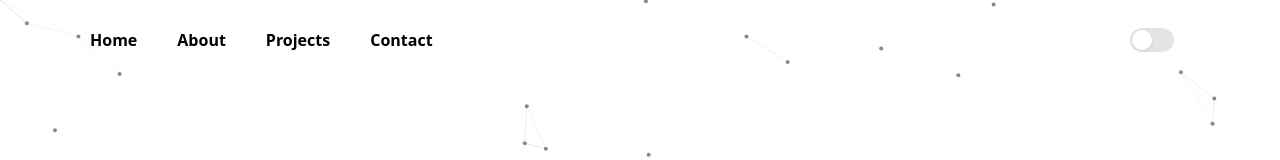
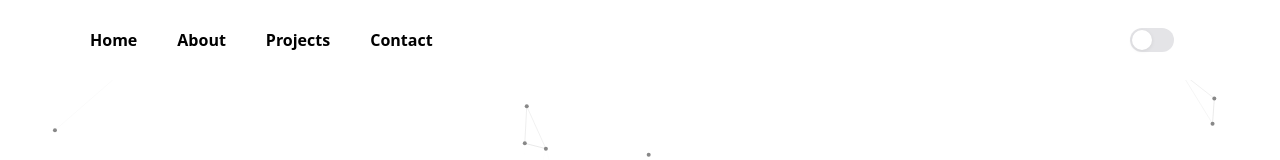
Before and after one commit to Kauesamartino/Portfolio, a Next.js app: page / in a window 1280 px wide. Shown: the top 160 px of the page. Built offline with nearby package versions, Linux system fonts and the light colour scheme.

Commit message:
feat: add background and transition to header styles

```diff
--- a/src/app/components/Layout/Header/header.module.scss
+++ b/src/app/components/Layout/Header/header.module.scss
@@ -6,7 +6,8 @@
     justify-content: space-between;
     padding: 0 30px;
     z-index: 10;
-
+    background: #fff;
+    transition: background 0.3s;
 
     .container {
         display: flex;
@@ -30,6 +31,10 @@
 
 }
 
+:global(.dark) .header {
+    background: #18181b;
+}
+
 @media (min-width: 1200px) {
     .header {
         padding: 0 90px;
```
